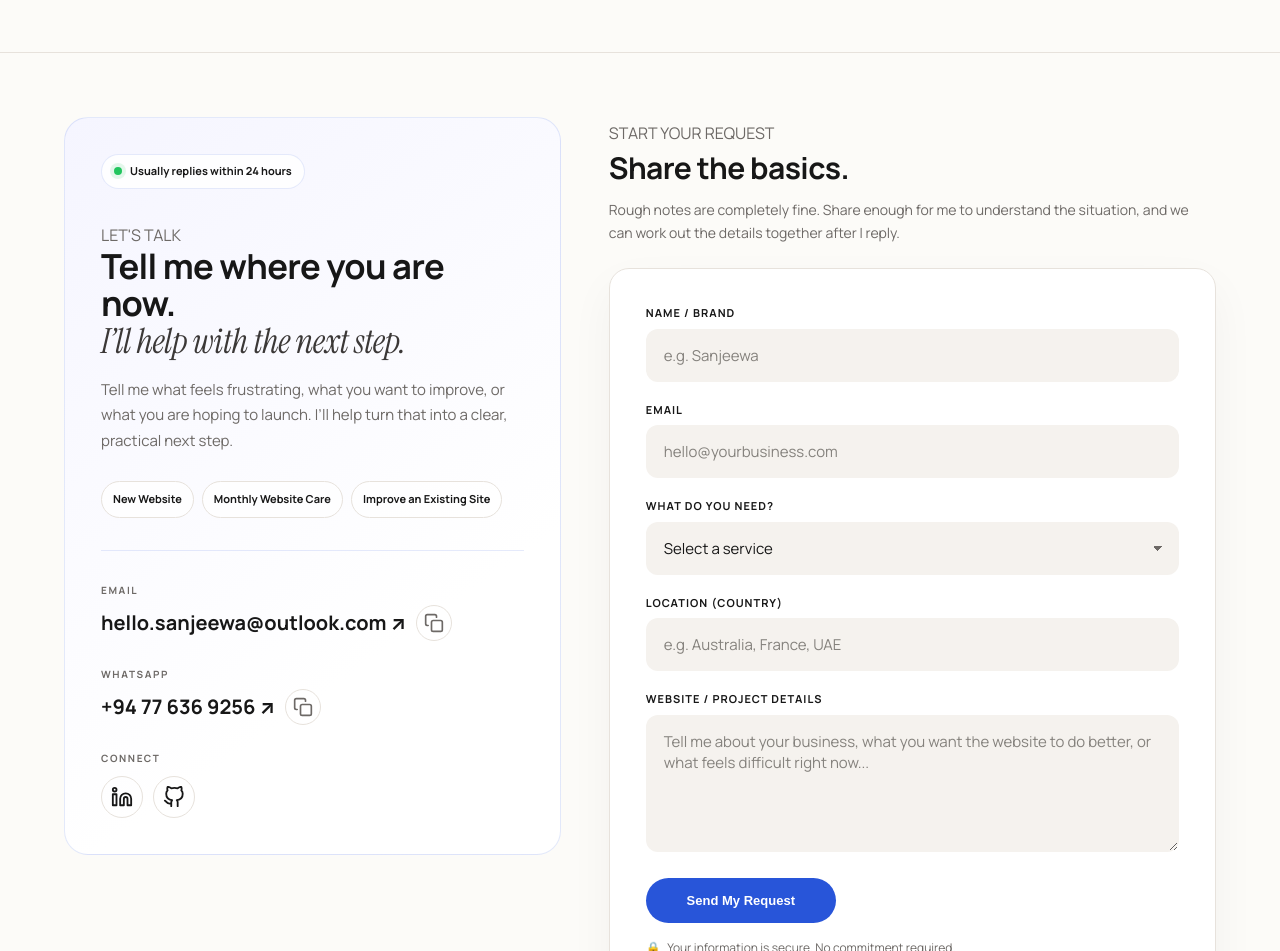
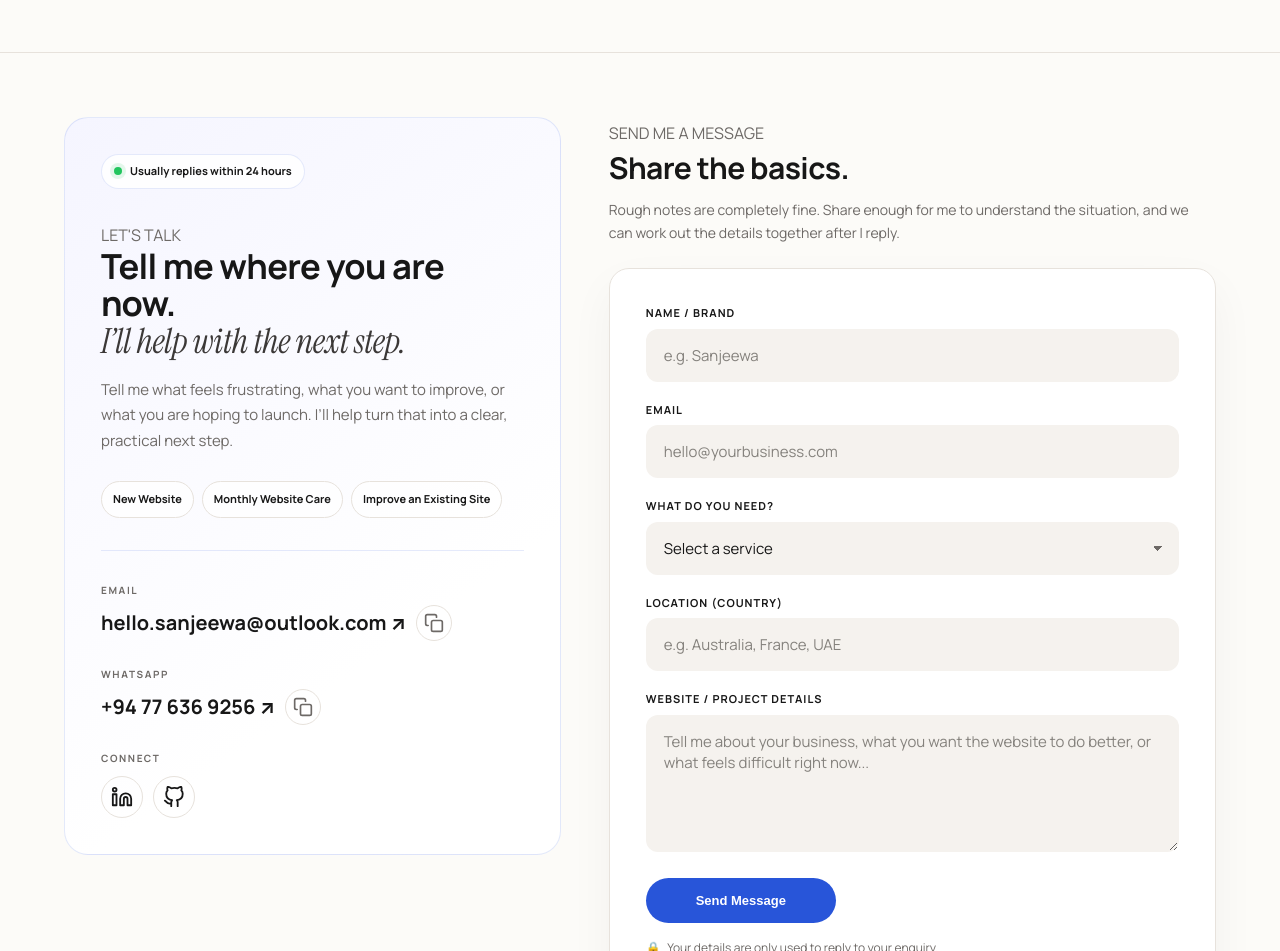
Before and after one commit to sanjeewadev/sanjeewa.dev, a Next.js app: page /contact in a window 1280 px wide. Shown: the part 321-1272 px from the top of the page. Built offline with nearby package versions, Linux system fonts and the light colour scheme.

Commit message:
Simplify contact page wording

```diff
--- a/src/app/contact/page.js
+++ b/src/app/contact/page.js
@@ -3,18 +3,18 @@ import ScrollReveal from "@/components/ScrollReveal";
 import ContactInteractions from "@/components/ContactInteractions";
 
 export const metadata = {
-  title: "Website Development & Maintenance Quote | Sanjeewa.dev",
+  title: "Contact Sanjeewa | Website Development & Maintenance",
   description: "Tell me what you want to build, improve, or maintain. No technical brief required—just share the basics and I will personally reply within 24 hours.",
   alternates: { canonical: "/contact" },
-  openGraph: { title: "Website Development & Maintenance Quote | Sanjeewa.dev", description: "Tell me what you want to build, improve, or maintain. No technical brief required—just share the basics and I will personally reply within 24 hours.", url: "/contact", type: "website", images: [{ url: "/og-image.png", alt: "Sanjeewa - Premium Web Development and Custom Website Design" }] },
-  twitter: { card: "summary_large_image", title: "Website Development & Maintenance Quote | Sanjeewa.dev", description: "Tell me what you want to build, improve, or maintain. No technical brief required—just share the basics and I will personally reply within 24 hours.", images: ["/og-image.png"] },
+  openGraph: { title: "Contact Sanjeewa | Website Development & Maintenance", description: "Tell me what you want to build, improve, or maintain. No technical brief required—just share the basics and I will personally reply within 24 hours.", url: "/contact", type: "website", images: [{ url: "/og-image.png", alt: "Sanjeewa - Premium Web Development and Custom Website Design" }] },
+  twitter: { card: "summary_large_image", title: "Contact Sanjeewa | Website Development & Maintenance", description: "Tell me what you want to build, improve, or maintain. No technical brief required—just share the basics and I will personally reply within 24 hours.", images: ["/og-image.png"] },
 };
 
 const schemaData = {
   "@context": "https://schema.org",
   "@type": "ContactPage",
   "name": "Contact Sanjeewa Vipula Kumara",
-  "description": "Get a free quote for custom website development or monthly website maintenance.",
+  "description": "Contact Sanjeewa about a new website, improving an existing website, or monthly website maintenance.",
   "url": "https://sanjeewa.dev/contact",
   "mainEntity": {
     "@type": "Person",
@@ -119,7 +119,7 @@ export default function Contact() {
 
                       <div className="contact-form-wrapper scroll-fade-up delay-100">
                           <div className="form-intro">
-                              <p className="section-kicker text-dark-muted">START YOUR REQUEST</p>
+                              <p className="section-kicker text-dark-muted">SEND ME A MESSAGE</p>
                               <h2>Share the basics.</h2>
                               <p>Rough notes are completely fine. Share enough for me to understand the situation, and we can work out the details together after I reply.</p>
                           </div>
@@ -164,10 +164,10 @@ export default function Contact() {
                                   <span className="error-text">Please provide a few more details (at least 10 characters).</span>
                               </div>
 
-                              <button type="submit" className="submit-btn btn-brand btn-full-width mt-32">Send My Request</button>
+                              <button type="submit" className="submit-btn btn-brand btn-full-width mt-32">Send Message</button>
 
                               <p className="form-privacy-note">
-                                  <span aria-hidden="true">🔒</span> Your information is secure. No commitment required.
+                                  <span aria-hidden="true">🔒</span> Your details are only used to reply to your enquiry.
                               </p>
                           </form>
                       </div>
```
